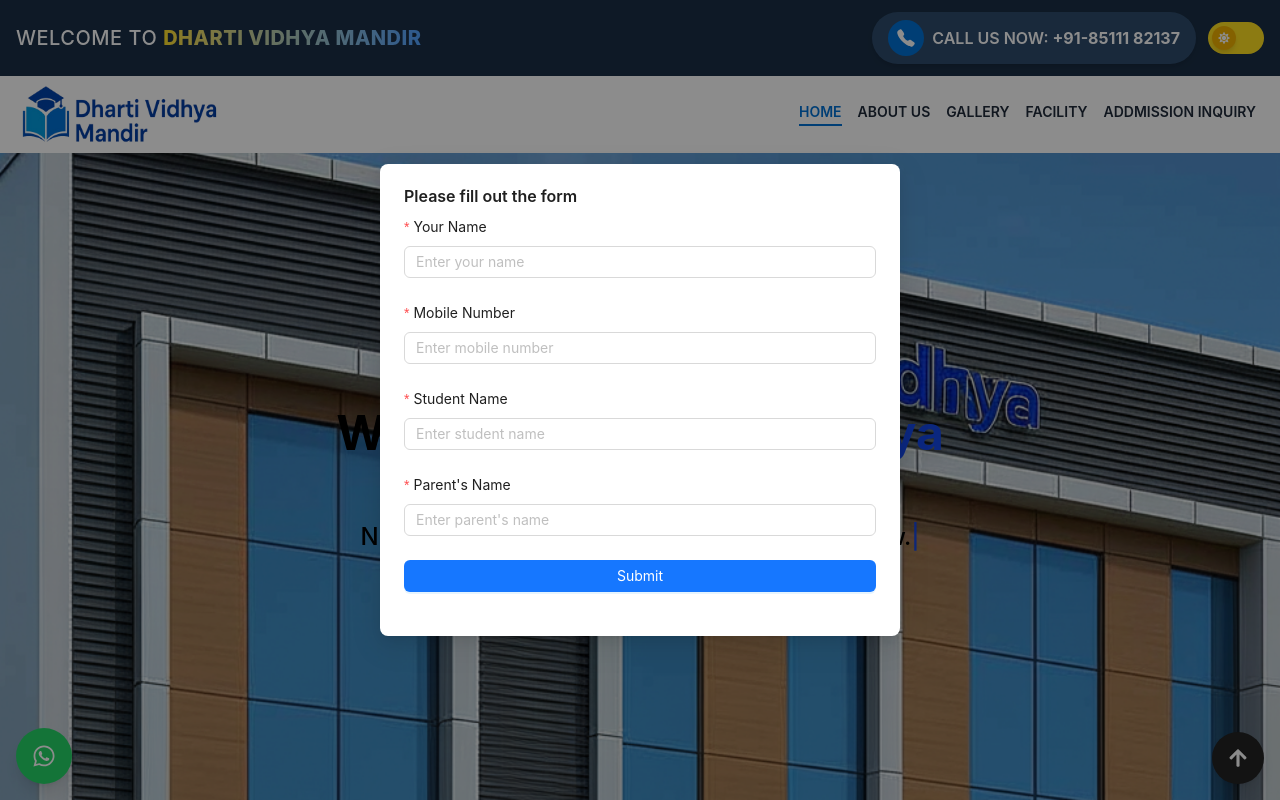
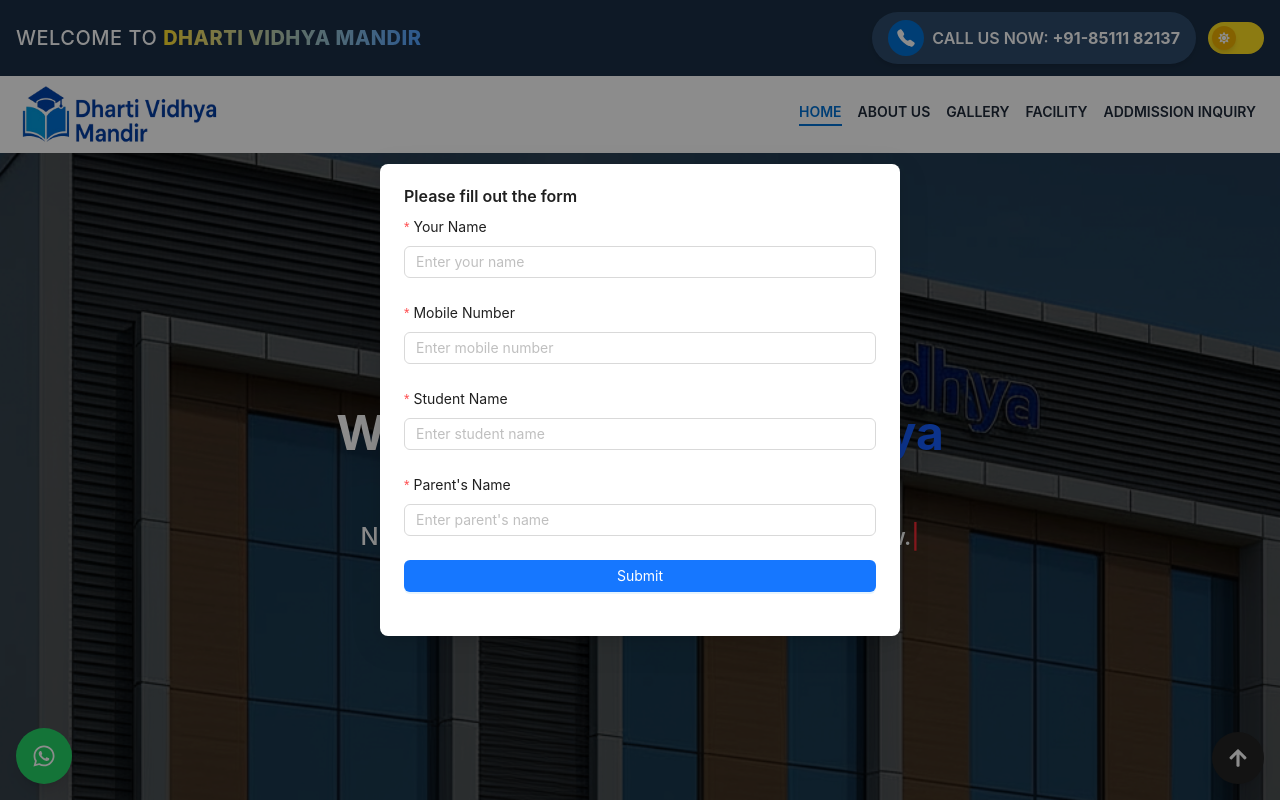
Before and after one commit to dhameliyahit/DhartiVidhyaMandirSchool, a React (Vite) app: page / in a window 1280 px wide. Shown: the top 800 px of the page. Built offline with nearby package versions, Linux system fonts and the light colour scheme.

Commit message:
final touch

```diff
--- a/src/Layout/Footer.jsx
+++ b/src/Layout/Footer.jsx
@@ -26,9 +26,9 @@
     ];
 
     const socialLinks = [
-        { icon: <FaFacebookF />, name: "Facebook", url: "https://yourdomain.com" },
-        { icon: <FaInstagram />, name: "Instagram", url: "https://yourdomain.com" },
-        { icon: <FaYoutube />, name: "Youtube", url: "https://yourdomain.com" },
+        { icon: <FaFacebookF />, name: "Facebook", url: "https://www.facebook.com/share/16zKYmkADJ/" },
+        { icon: <FaInstagram />, name: "Instagram", url: "https://www.instagram.com/sunxx.__18?igsh=MTU3c3RveGJ6c2RzZg==" },
+        { icon: <FaYoutube />, name: "Youtube", url: "https://youtube.com" },
     ];
 
     const schoolHours = [
@@ -142,7 +142,7 @@
 
                 {/* Copyright */}
             </div>
-            <div className={`${isDark ? "text-white" : "" } text-center text-black text-md md:text-md py-2 `}>
+            <div className={`${isDark ? "text-white" : ""} text-center text-black text-md md:text-md py-2 `}>
                 © 2025, Divine English School. All Rights Reserved.
             </div>
 
--- a/src/pages/AboutUs.jsx
+++ b/src/pages/AboutUs.jsx
@@ -133,7 +133,7 @@
 So if you're someone who's looking to push the boundaries and do the best work of your career, we'd love to get in touch!`,
         },
         {
-            name: "Snehal S.",
+            name: "Snehal S. Alagiya",
             image: "./asset/shenal.jpeg",
             message: `Innovation is not just a goal – it's our culture. We encourage everyone to bring fresh ideas and take ownership. This spirit of growth, learning, and leadership drives our journey forward.
 
--- a/src/pages/Addmission.jsx
+++ b/src/pages/Addmission.jsx
@@ -134,14 +134,23 @@
                             <input
                                 type="text"
                                 placeholder="Ex: 1st to 12th"
-                                {...register("standard", { required: "Standard is required" })}
+                                {...register("standard", {
+                                    min: 1,
+                                    max: 12,
+                                    required: "Standard is required"
+                                })}
                                 className={`w-full px-4 py-3 pl-11 border rounded-lg outline-none transition-all duration-200
                 ${isDark ? "bg-slate-700 border-slate-500 text-white placeholder-gray-300" : "bg-white/80 border-gray-300 text-gray-700 placeholder-gray-400"}
                 focus:ring-2 focus:ring-blue-500 focus:border-blue-500`}
                             />
                             <FaClipboardUser className={`absolute left-3 top-1/2 transform -translate-y-1/2 ${isDark ? "text-gray-300" : "text-gray-400"}`} />
                         </div>
-                        {errors.standard && <p className="mt-1 text-sm text-red-600">{errors.standard.message}</p>}
+                        {errors.standard && <p className="mt-1 text-sm text-red-600">
+                            {errors.standard.type === 'min' && 'value must me have 1 not 0'}
+                            {errors.standard.type === 'max' && 'value must me max 12 not more'}
+                            {errors.message.type === 'required' && '\nStandard must me Enter'}
+                        </p>
+                        }
                     </div>
 
                     {/* Message */}
--- a/src/pages/Admin/Login.jsx
+++ b/src/pages/Admin/Login.jsx
@@ -1,8 +1,10 @@
-import React, { useEffect } from "react";
+import React, { useEffect, useState } from "react";
 import { useForm } from "react-hook-form";
 import { toast } from "react-hot-toast";
 import Layout from "../../Layout/Layout";
 import { useNavigate } from "react-router-dom";
+import { FaEye } from "react-icons/fa";
+import { IoIosEyeOff } from "react-icons/io";
 
 // Sample users
 const users = [
@@ -12,6 +14,9 @@
 
 const Login = () => {
     const navigate = useNavigate();
+
+    const [showPassword, setShowPassword] = useState(false);
+
     const {
         register,
         handleSubmit,
@@ -78,18 +83,25 @@
                                 <label htmlFor="password" className="block text-sm font-medium text-white mb-1">
                                     Password
                                 </label>
+                                <div className="flex items-center w-full text-white border border-gray-300 rounded-md">
                                     <input
                                         id="password"
-                                    type="password"
+                                        type={showPassword ? "text" : "password"}
                                         {...register("password", {
                                             required: "Password is required",
                                             minLength: { value: 4, message: "Min 4 characters" },
                                         })}
-                                    className="w-full px-4 text-white py-2 border border-gray-300 rounded-md focus:outline-none focus:ring-2 focus:ring-purple-500"
+                                        className="flex-1 rounded-tl-md rounded-bl-md  bg-transparent py-2 px-2 outline-none focus:outline-none focus:ring-2 focus:ring-purple-500"
                                     />
+                                    <button onClick={() => setShowPassword(!showPassword)} className="px-2 text-xl cursor-pointer">
+                                        {showPassword ? <IoIosEyeOff /> : <FaEye />}
+
+                                    </button>
+                                </div>
                                 {errors.password && (
                                     <p className="mt-1 text-sm text-red-600">{errors.password.message}</p>
                                 )}
+
                             </div>
 
                             {/* Remember me & Forgot password */}
--- a/src/pages/HomePage.jsx
+++ b/src/pages/HomePage.jsx
@@ -62,42 +62,33 @@
 
   return (
     <section
-      className={`relative w-full h-[70vh] sm:h-[85vh] bg-center bg-no-repeat bg-cover flex items-center justify-center text-center transition-colors duration-500`}
+      className={`relative bg-black/80 w-full h-[70vh] sm:h-[85vh] bg-center bg-no-repeat bg-cover flex items-center justify-center text-center transition-colors duration-500`}
       style={{
         backgroundImage: "url('/asset/school.png')",
       }}
     >
       {/* Dark/Light Overlay */}
       <div
-        className={`absolute inset-0 ${theme === "dark" ? "bg-black/60" : "bg-black/0"
+        className={`absolute inset-0 ${theme === "dark" ? "bg-black/60" : "bg-black/60"
           } z-0 transition-all duration-300`}
       ></div>
 
       {/* Text Content */}
-      <div
-        data-aos="fade-up"
-        className={`relative z-10 max-w-3xl px-4 sm:px-8 ${theme === "dark" ? "text-white" : ""
-          }`}
-      >
-        <h1 className="text-3xl sm:text-4xl md:text-5xl font-bold drop-shadow-xl">
+      <div data-aos="fade-up" className={`relative z-10 max-w-3xl text-shadow-2xs px-4 sm:px-8 ${theme === "dark" ? "text-gray-200" : "text-gray-800"}`}>
+        <h1 className="text-3xl text-white sm:text-4xl md:text-5xl font-bold drop-shadow-xl">
           Welcome to{" "}
-          <span
-            className={`${theme === "dark" ? "text-green-400" : "text-blue-700"
-              }`}
-          >
+          <span className={`${theme === "dark" ? "text-orange-300" : "text-blue-600"}`}>
             Dharti Vidhya Mandir
           </span>
         </h1>
-        <p className="mt-4 text-lg sm:text-xl md:text-2xl font-medium h-[3rem] sm:h-[3.5rem]">
+        <p className="mt-4 text-white text-lg sm:text-xl md:text-2xl font-medium h-[3rem] sm:h-[3.5rem]">
           <span>{text}</span>
-          <span
-            className={`${theme === "dark" ? "text-green-400" : "text-blue-700"
-              } animate-pulse`}
-          >
+          <span className={`${theme === "dark" ? "text-green-400 animate-pulse" : "text-red-500 animate-pulse"}`}>
             |
           </span>
         </p>
       </div>
+
     </section>
   );
 };
```
Lines whose indentation alone changed are shown as unchanged.
